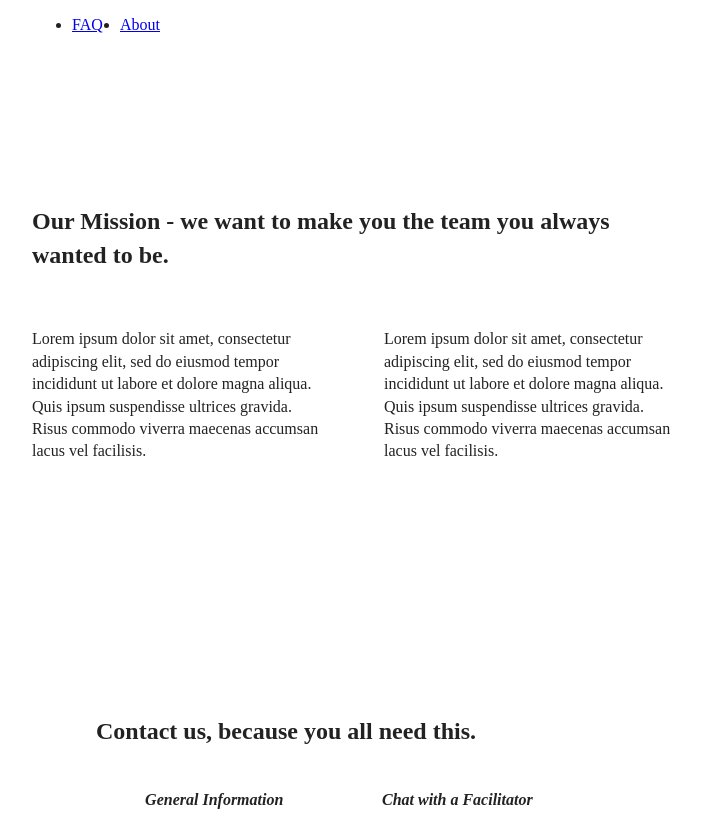
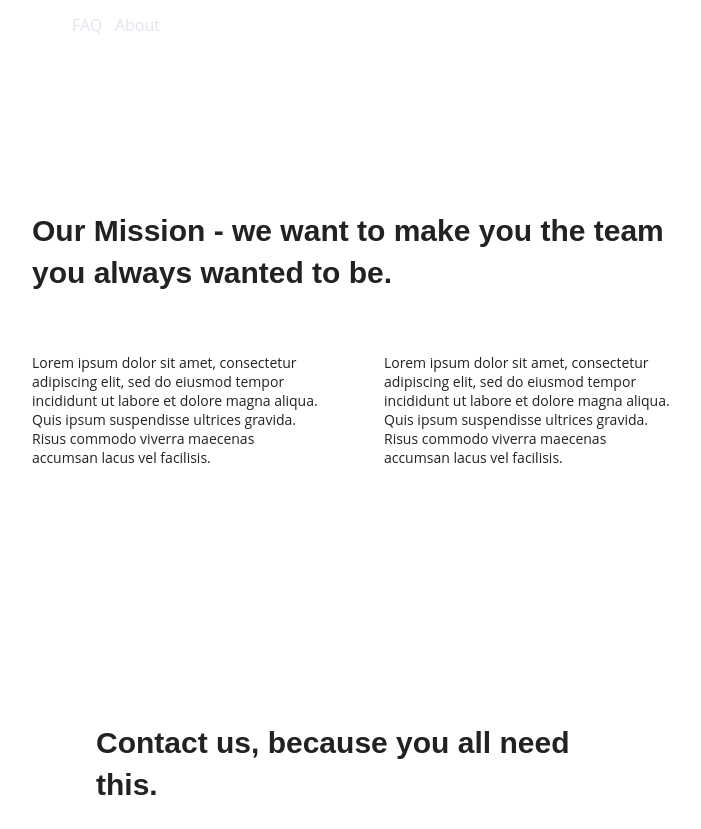
Before and after one commit to Kelsea-B/unplugged-retreat, a website: page about/index.html in a window 1280 px wide. Shown: the part 143-972 px from the top of the page, without its empty margins (288-989 px from the left). Drawn offline with Linux system fonts and the light colour scheme; files that its build step writes are made by us from their sources; files whose address does not match are found by name.

Commit message:
added text styles

```diff
--- a/css/main.css
+++ b/css/main.css
@@ -86,11 +86,65 @@ textarea {
 /* ==========================================================================
    Author's custom styles
    ========================================================================== */
+/*General Styles*/
+
+html{
+  font-size: 16px;
+
+}
+
+body{
+  font-family: 'Open Sans', sans-serif;
+  font-size: 1em;
+  text-align: left;
+
+}
+
+ul,ol {
+  list-style: none;
+}
+
+a {
+  color: #e2e3ed;
+  text-decoration: none;
+
+}
+
+h2{
+  font-family: 'Poppins', sans-serif;
+  font-size:1.875em;
+}
+
+h3,h4{
+  font-family: 'Poppins', sans-serif;
+  margin: 20px 0;
+  font-size: 1.125em;
+}
+
+p {
+  font-size: .875em;
+  line-height: normal;
+
+}
+
+img {
+
+}
+
+figure {
+
+}
+
+address {
+  font-style: normal;
+
+}
 
 .content-wrapper {
   width: 90%;
   margin: 50px 0;
 }
+
 
 /*--------------------- Base Header - Footer Styles ------------------------ */
 
```
